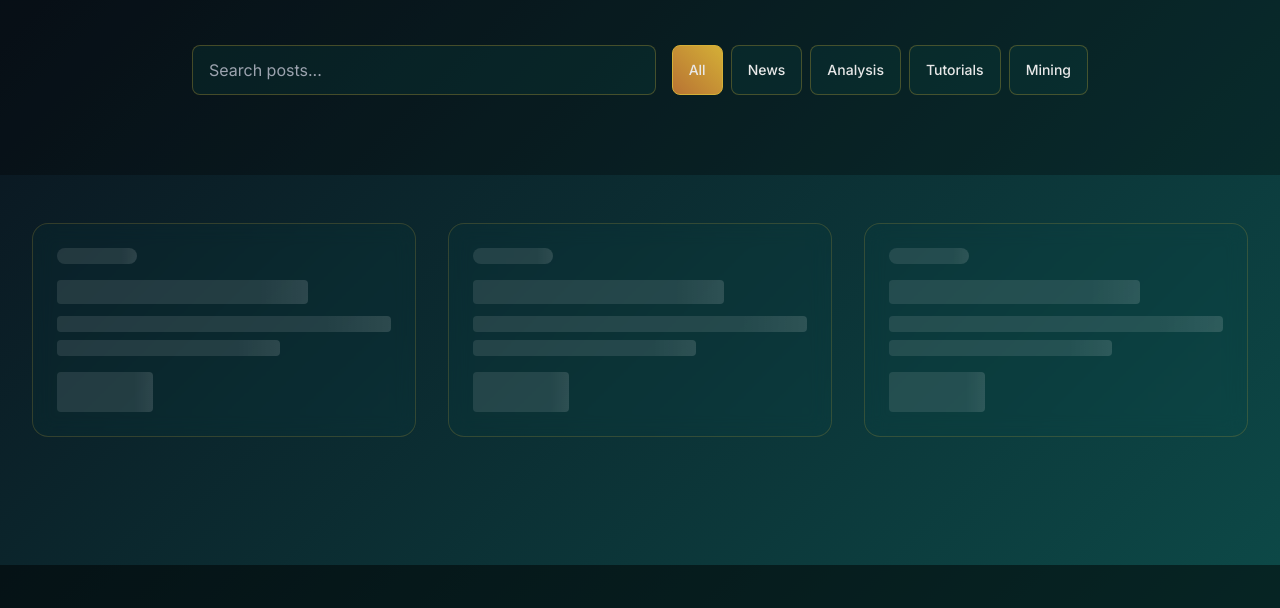
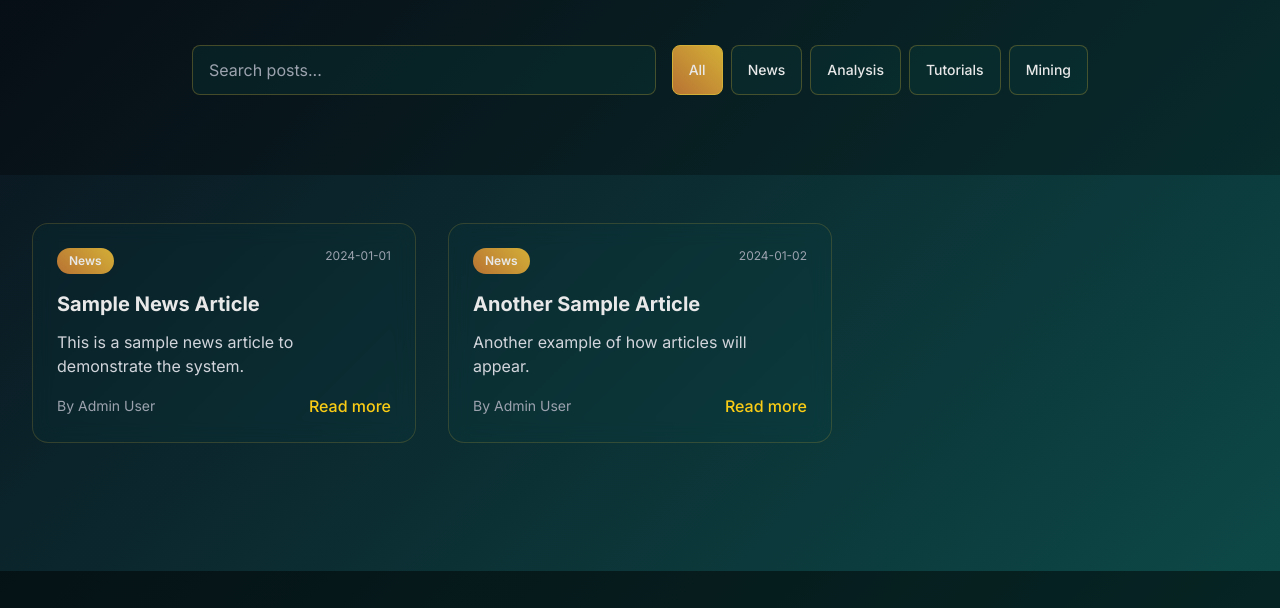
Before and after one commit to Soteria-Smart-Contracts/etchub, a website: page news.html in a window 1280 px wide. Shown: the part 239-847 px from the top of the page. Drawn offline with nearby package versions, Linux system fonts and the light colour scheme.

Commit message:
Nov 19, 2025, 1:19 PM

```diff
--- a/news.html
+++ b/news.html
@@ -134,7 +134,7 @@
                 <div class="hidden md:block">
                     <div class="ml-10 flex items-baseline space-x-8">
                         <a href="index.html" class="nav-link text-gray-300 hover:text-white px-3 py-2 text-sm font-medium">Home</a>
-                        <a href="news.html" class="nav-link text-gray-300 hover:text-white px-3 py-2 text-sm font-medium">Contribute</a>
+                        <a href="news.html" class="nav-link text-gray-300 hover:text-white px-3 py-2 text-sm font-medium">News</a>
                     </div>
                 </div>
                 <div class="flex items-center space-x-4">
@@ -144,7 +144,7 @@
                             <span id="userName" class="text-sm font-medium"></span>
                         </button>
                     </div>
-                    <button id="authBtn" class="btn-primary px-4 py-2 rounded-lg text-sm font-medium">Get Started</button>
+                    <button id="authBtn" class="btn-primary px-4 py-2 rounded-lg text-sm font-medium">Login to Contribute</button>
                 </div>
             </div>
         </div>
@@ -319,6 +319,68 @@
     </footer>
 
     <script src="main.js"></script>
-    <script src="news.js"></script>
+    <script>
+        // Simple script to handle displaying news articles
+        document.addEventListener('DOMContentLoaded', function() {
+            // Function to load and display all articles
+            function loadAllArticles() {
+                // This would normally fetch from API but we're simplifying for now
+                // For the demo, we'll just add sample articles
+                const postsGrid = document.getElementById('postsGrid');
+                const loadingState = document.getElementById('loadingState');
+
+                // Simulate loading
+                setTimeout(() => {
+                    // In a real app, this would fetch from backend
+                    // For now we'll mock with a few sample posts
+                    const samplePosts = [
+                        {
+                            title: "Sample News Article",
+                            author: "Admin User",
+                            date: "2024-01-01",
+                            excerpt: "This is a sample news article to demonstrate the system.",
+                            slug: "sample-news-article"
+                        },
+                        {
+                            title: "Another Sample Article",
+                            author: "Admin User",
+                            date: "2024-01-02",
+                            excerpt: "Another example of how articles will appear.",
+                            slug: "another-sample-article"
+                        }
+                    ];
+
+                    if (samplePosts.length > 0) {
+                        let postsHTML = '';
+                        samplePosts.forEach(post => {
+                            postsHTML += `
+                                <div class="post-card p-6 rounded-2xl">
+                                    <div class="flex justify-between items-start mb-4">
+                                        <span class="category-badge">${post.category || 'News'}</span>
+                                        <span class="text-xs text-gray-400">${post.date}</span>
+                                    </div>
+                                    <h3 class="text-xl font-bold mb-3"><a href="/news/${post.slug}.html" class="hover:text-yellow-400">${post.title}</a></h3>
+                                    <p class="text-gray-300 mb-4">${post.excerpt}</p>
+                                    <div class="flex justify-between items-center">
+                                        <span class="text-sm text-gray-400">By ${post.author}</span>
+                                        <a href="/news/${post.slug}.html" class="text-yellow-400 hover:text-yellow-300 font-medium">Read more</a>
+                                    </div>
+                                </div>
+                            `;
+                        });
+                        postsGrid.innerHTML = postsHTML;
+                        postsGrid.classList.remove('hidden');
+                        loadingState.classList.add('hidden');
+                    } else {
+                        loadingState.classList.add('hidden');
+                        document.getElementById('emptyState').classList.remove('hidden');
+                    }
+                }, 1000);
+            }
+
+            // Load all articles on page load
+            loadAllArticles();
+        });
+    </script>
 </body>
 </html>
```
